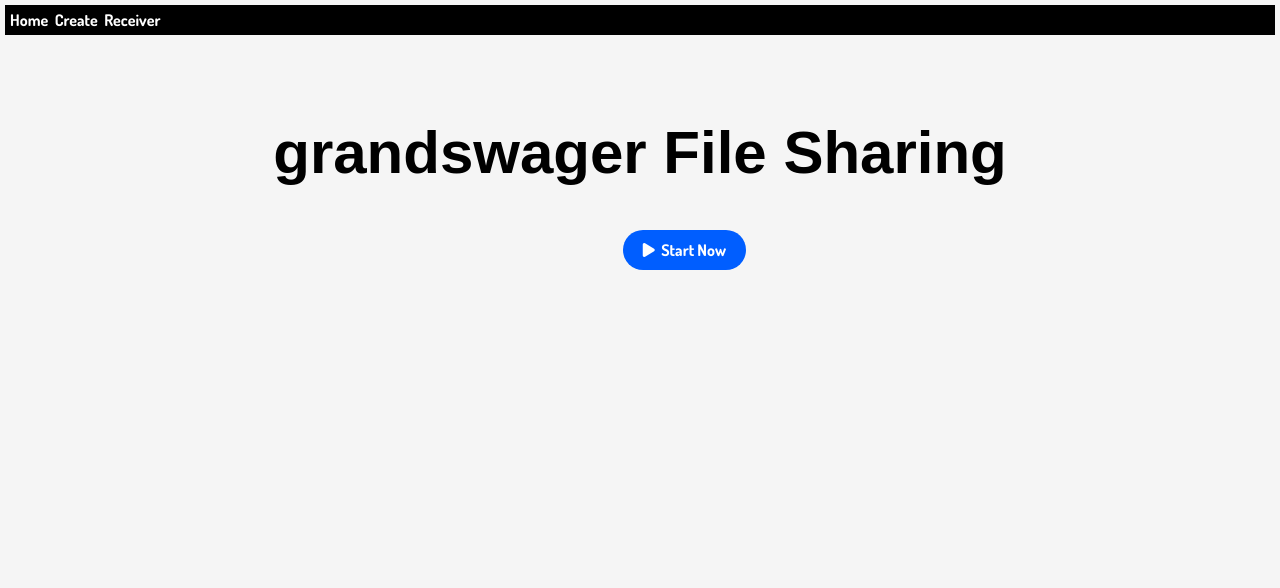
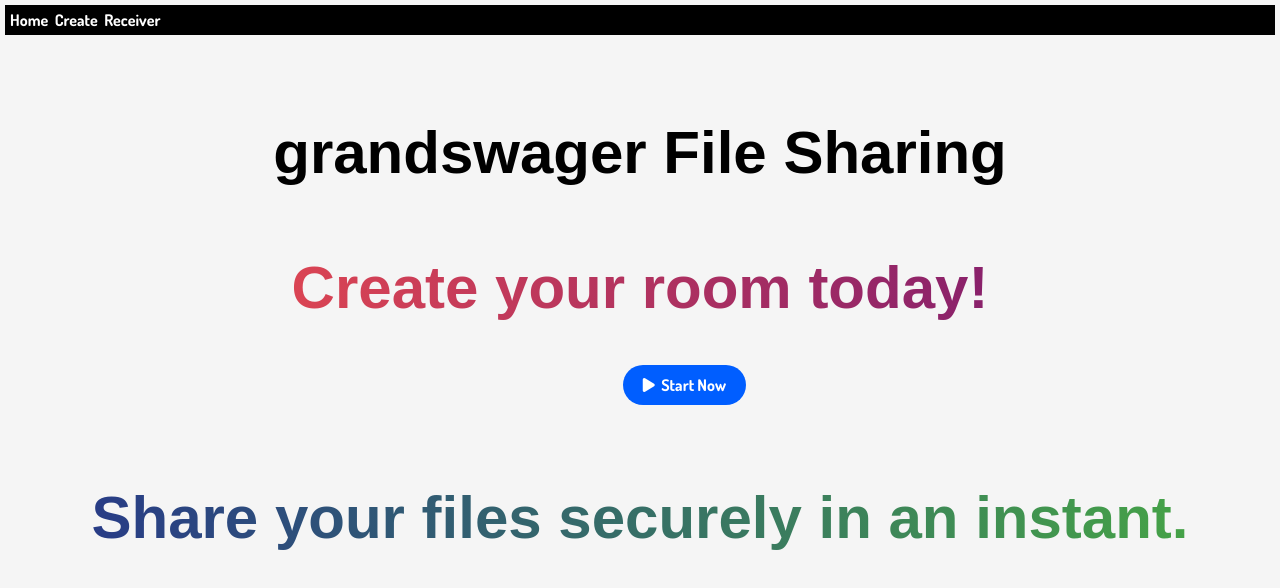
Before and after one commit to grandswager/files, a website: page public/index.html in a window 1280 px wide. Drawn offline with nearby package versions, Linux system fonts and the light colour scheme; a web font is replaced by a local one.

Commit message:
for trash dev

```diff
--- a/public/index.html
+++ b/public/index.html
@@ -35,7 +35,9 @@
     <div class="main-page">
       <div class="section-a">
         <h2>grandswager File Sharing</h2>
+        <h2></h2>
         <a href="/create.html"><button class="button-link"><i class="fa-solid fa-play"></i>&nbsp;&nbsp;Start Now</button></a>
+        <br><br><h2></h2>
       </div>
     </div>
     <script src="https://kit.fontawesome.com/e60f0fe32a.js" crossorigin="anonymous"></script>
--- a/public/themes/amazingArchive.css
+++ b/public/themes/amazingArchive.css
@@ -212,6 +212,16 @@ a {
 	font-weight: 600;
 }
 
-button:active {
-  animation:push .2s ease-in-out;
+.main-page .section-a h2:nth-of-type(2)::after {
+  content:"Create your room today!";
+  background:linear-gradient(to right, #da4453, #89216b);
+  -webkit-background-clip:text;
+  -webkit-text-fill-color:transparent;
 }
+
+.main-page .section-a h2:nth-of-type(3)::after {
+  content:"Share your files securely in an instant.";
+   background: linear-gradient(to right, #283c86, #45a247);
+  -webkit-background-clip:text;
+  -webkit-text-fill-color:transparent;
+}
```
